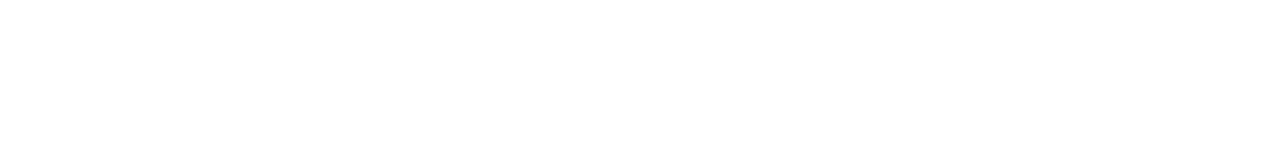
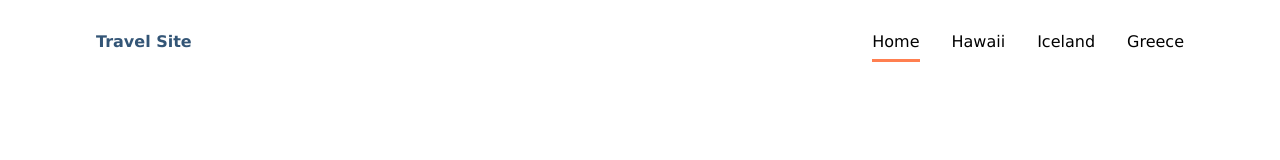
Before and after one commit to andrewchun041/travel-site, a plain HTML site: page index.html in a window 1280 px wide. Drawn offline with Linux system fonts and the light colour scheme.

Commit message:
add header with logo and nav using html & css :sparkles:

```diff
--- a/css/global.css
+++ b/css/global.css
@@ -0,0 +1,44 @@
+* {
+    box-sizing: border-box;
+}
+
+body {
+    font-family: Verdana, Geneva, Tahoma, sans-serif;
+    margin: 0;
+}
+
+.site-header {
+    display: flex;
+    justify-content: space-between;
+    align-items: baseline;
+    padding: 1rem 5rem;
+    background-color: #FFFFFF;
+}
+.site-header__logo {
+    text-decoration: none;
+    font-size: medium;
+    font-weight: bold;
+    color: #335576;
+    margin: 0 1rem;
+}
+
+.primary-nav {}
+.primary-nav__list {
+    display: flex;
+    list-style: none;
+    margin: 0;
+    padding: 0;
+}
+.primary-nav__item {
+    padding: 1rem;
+}
+.primary-nav__link {
+    text-decoration: none;
+    color: black;
+    /* font-size: medium; */
+    /* font-weight: 400; */
+    padding-bottom: 0.5rem;
+}
+.primary-nav__link--current-page {
+    border-bottom: 3px solid coral;
+}
--- a/index.html
+++ b/index.html
@@ -8,6 +8,24 @@
     <link rel="stylesheet" href="./css/main.css">
 </head>
 <body>
-
+    <header class="site-header">
+        <a class="site-header__logo" href="#">Travel Site</a>
+        <nav class="primary-nav">
+            <ul class="primary-nav__list">
+                <li class="primary-nav__item">
+                    <a class="primary-nav__link primary-nav__link--current-page" href="./index.html">Home</a>
+                </li>
+                <li class="primary-nav__item">
+                    <a class="primary-nav__link" href="./pages/hawaii.html">Hawaii</a>
+                </li>
+                <li class="primary-nav__item">
+                    <a class="primary-nav__link" href="./pages/iceland.html">Iceland</a>
+                </li>
+                <li class="primary-nav__item">
+                    <a class="primary-nav__link" href="./pages/greece.html">Greece</a>
+                </li>
+            </ul>
+        </nav>
+    </header>
 </body>
 </html>
```
